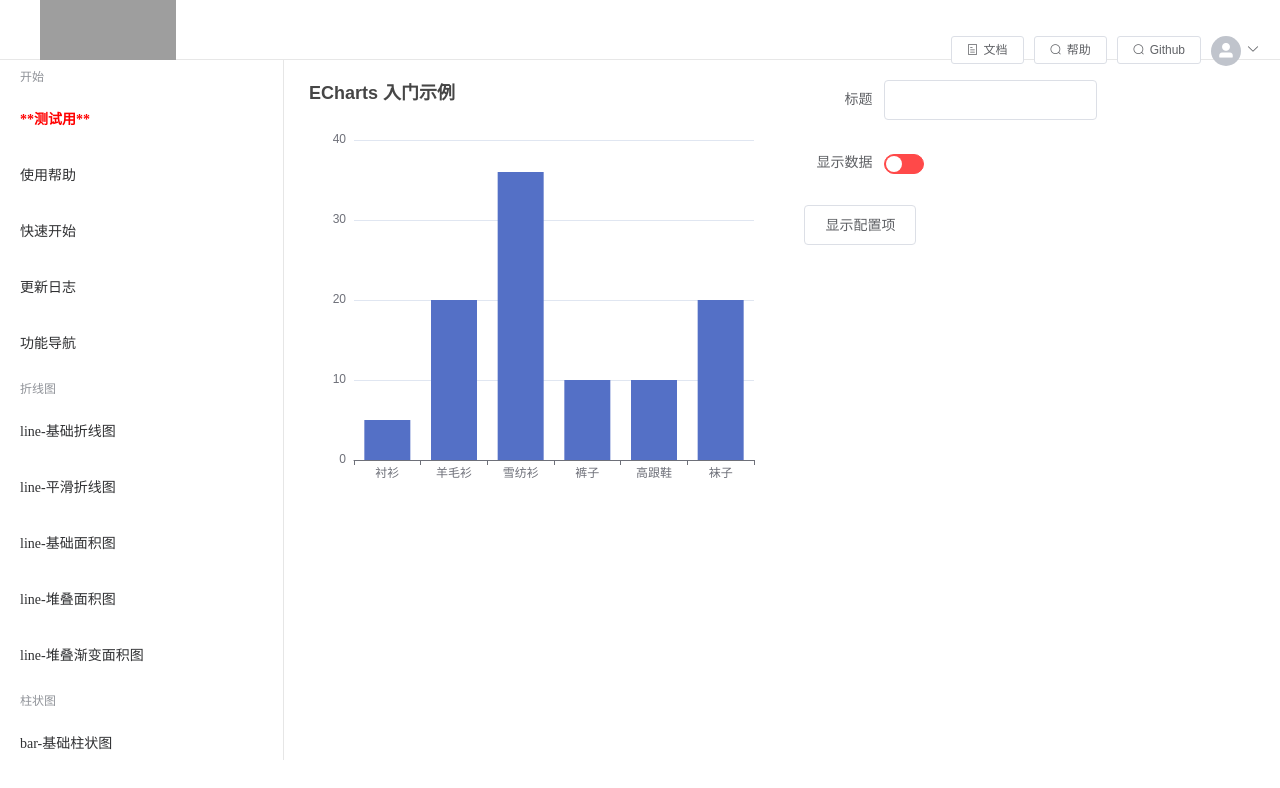
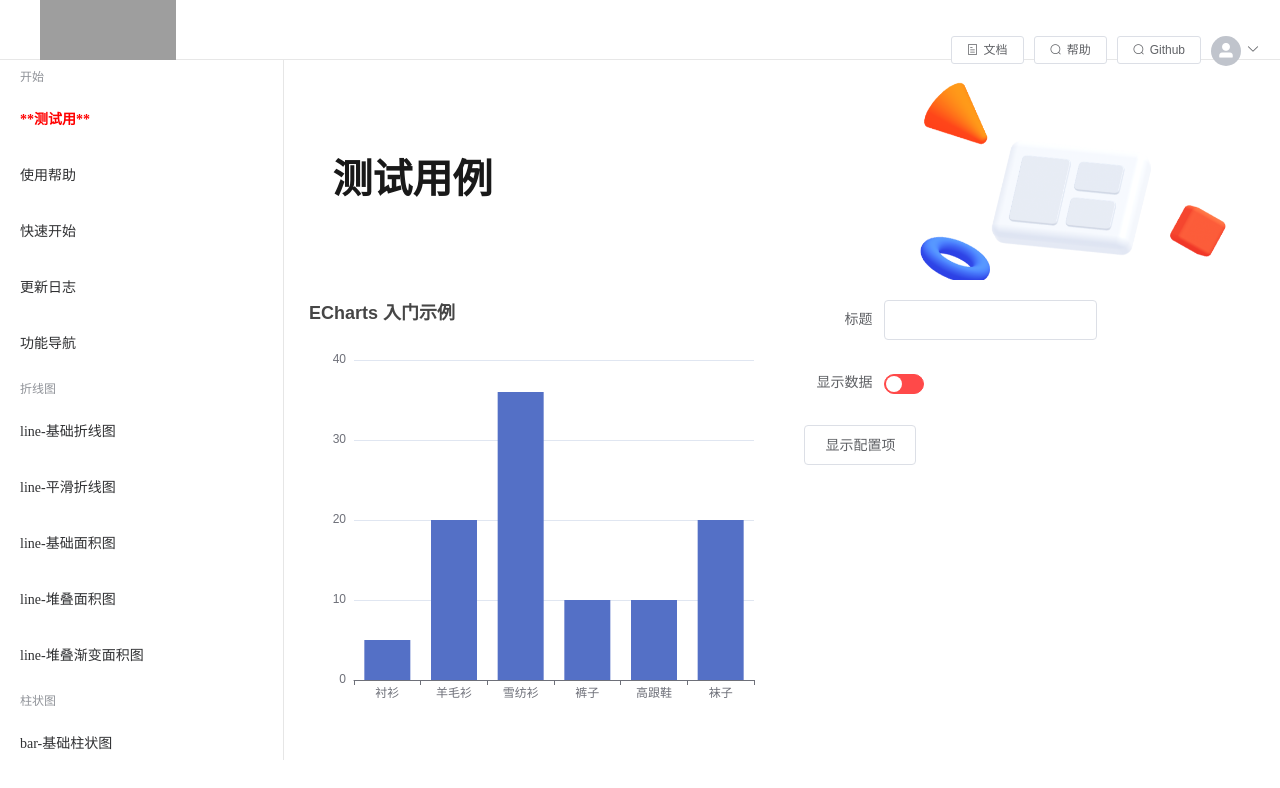
Before and after one commit to wf0/vue-Apache-Echarts-options, a Vue app: page /test in a window 1280 px wide. Shown: the top 788 px of the page. Built offline with nearby package versions, Linux system fonts and the light colour scheme; grey boxes are pictures that could not be loaded.

Commit message:
完善测试用例的插槽功能，实现标题显示

```diff
--- a/src/components/title/index.vue
+++ b/src/components/title/index.vue
@@ -14,7 +14,7 @@ export default {
 
 <style scoped>
 .title {
-    background-color: aliceblue;
+    /* background-color: aliceblue; */
     background-image: url("../../assets/BG-logo.png");
     background-repeat: no-repeat;
     background-size: cover;
--- a/src/views/test/index.vue
+++ b/src/views/test/index.vue
@@ -1,8 +1,10 @@
 <template>
-    <div class="box" style="padding:20px">
-        <div ref="demo" style="width:500px;height:450px"></div>
+    <div style="padding:20px">
+        <Title>测试用例</Title>
+        <div class="box">
+            <div ref="demo" style="width:500px;height:450px;"></div>
             <div>
-            <el-form label-width="80px">
+                <el-form label-width=" 80px">
                     <el-form-item label="标题">
                         <el-input v-model="title"></el-input>
                     </el-form-item>
@@ -11,15 +13,20 @@
                         </el-switch>
                     </el-form-item>
                 </el-form>
-            <el-button @click="getOption=!getOption">显示配置项</el-button>
-            <div v-if="getOption">{{option}}</div>
+                <el-button @click="getOption = !getOption">显示配置项</el-button>
+                <div v-if="getOption">{{ option }}</div>
             </div>
+        </div>
+
     </div>
 </template>
 
 <script>
+import Title from "@/components/title"
 import * as echarts from 'echarts';
 export default {
+    name: 'test',
+    components: { Title },
     data() {
         return {
             // 使用变量存储
@@ -27,7 +34,7 @@ export default {
             option: "", // 配置项(这样会变成vue的对象)
             title: '',
             showData: false,
-            getOption:false,
+            getOption: false,
         }
     },
     watch: {
@@ -92,5 +99,6 @@ export default {
 <style scoped>
 .box {
     display: flex;
+    margin-top: 20px;
 }
 </style>
```
Lines whose indentation alone changed are shown as unchanged.
